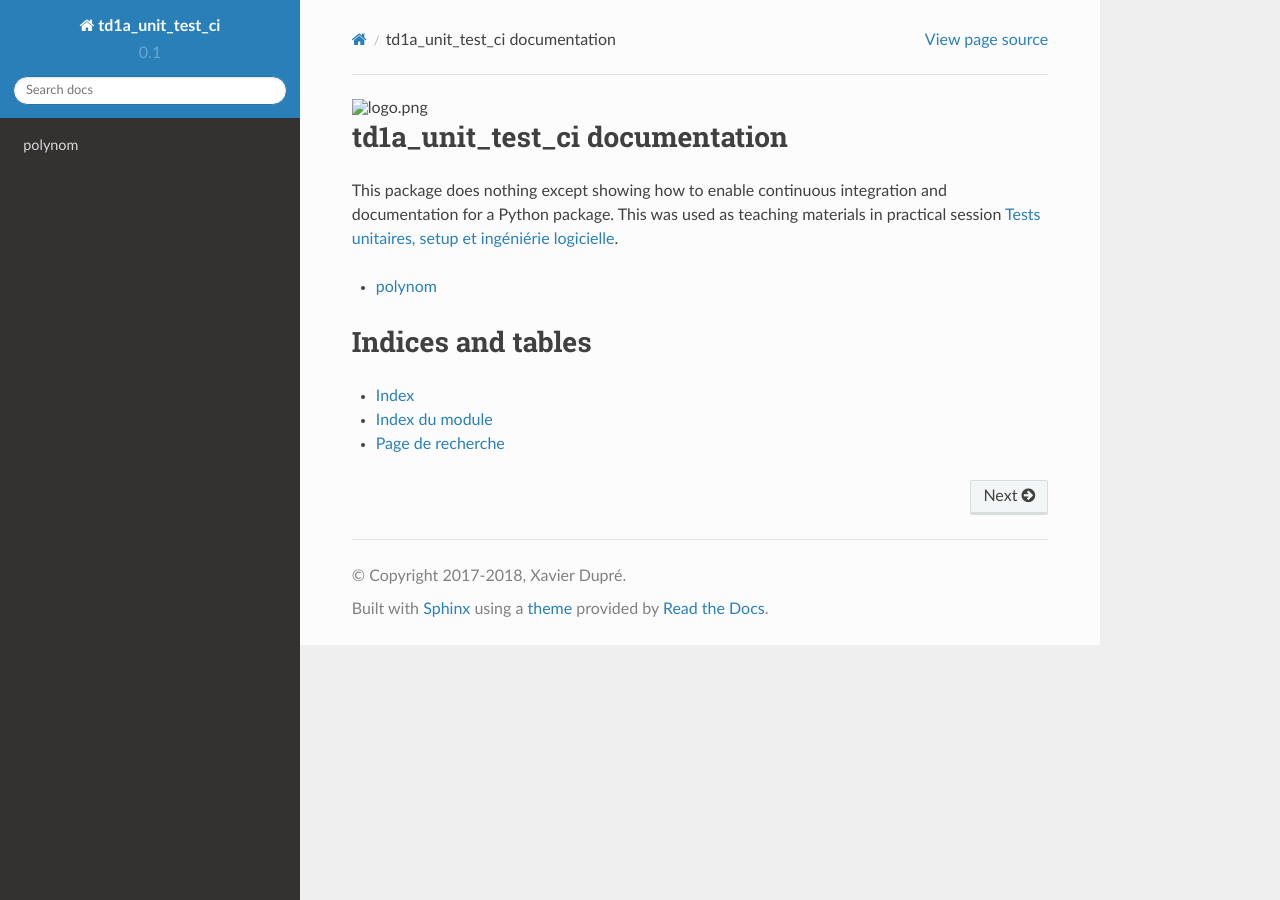
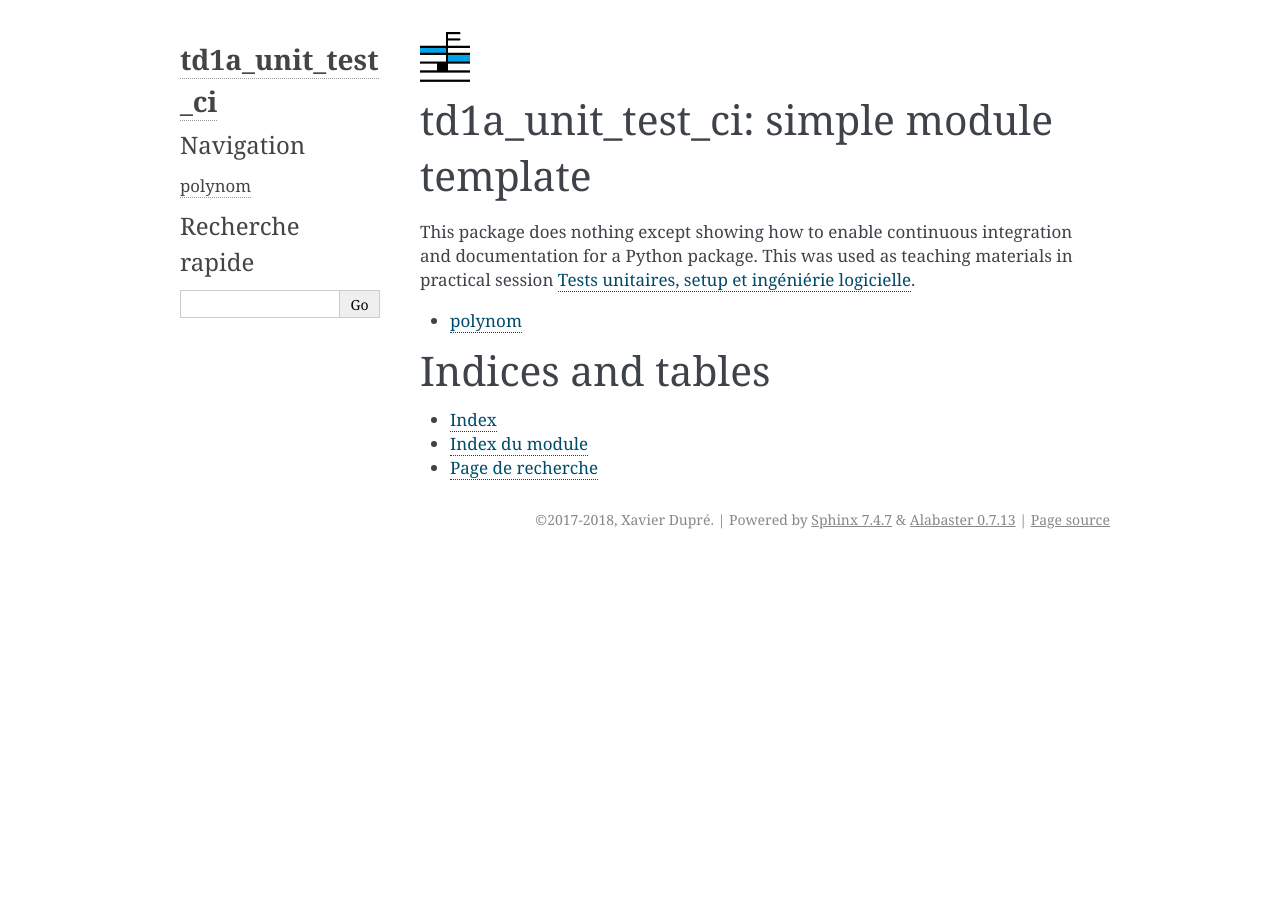
Before and after one commit to sdpython/td1a_unit_test_ci, a Sphinx documentation site: the page built from doc/index.rst, in a window 1280 px wide. Built offline with Sphinx 7.4.7, drawn with Linux system fonts in a browser that asks for light colours; pages that are not in the unit, such as notebooks, are missing from menus.

Commit message:
improve documentation

```diff
--- a/doc/conf.py
+++ b/doc/conf.py
@@ -19,7 +19,8 @@ extensions = ['sphinx.ext.autodoc',
               'sphinx.ext.ifconfig',
               'sphinx.ext.viewcode',
               'sphinx.ext.githubpages',
-              'sphinx_gallery.gen_gallery']
+              'sphinx_gallery.gen_gallery',
+              'alabaster']
 
 templates_path = ['_templates']
 source_suffix = '.rst'
@@ -34,9 +35,9 @@ exclude_patterns = []
 pygments_style = 'sphinx'
 todo_include_todos = True
 
-import sphinx_rtd_theme
-html_theme = "sphinx_rtd_theme"
-html_theme_path = [sphinx_rtd_theme.get_html_theme_path()]
+import alabaster
+html_theme = "alabaster"
+html_theme_path = [alabaster.get_path()]
 
 html_theme_options = {}
 html_static_path = ['_static']
--- a/doc/index.rst
+++ b/doc/index.rst
@@ -1,8 +1,9 @@
 
-.. image:: logo.png
+.. image:: _static/logo.png
+    :width: 50
 
-td1a_unit_test_ci documentation
-===============================
+td1a_unit_test_ci: simple module template
+=========================================
 
 This package does nothing except showing how to enable
 continuous integration and documentation for a Python
```
Also changed, not shown: 1 other file.
